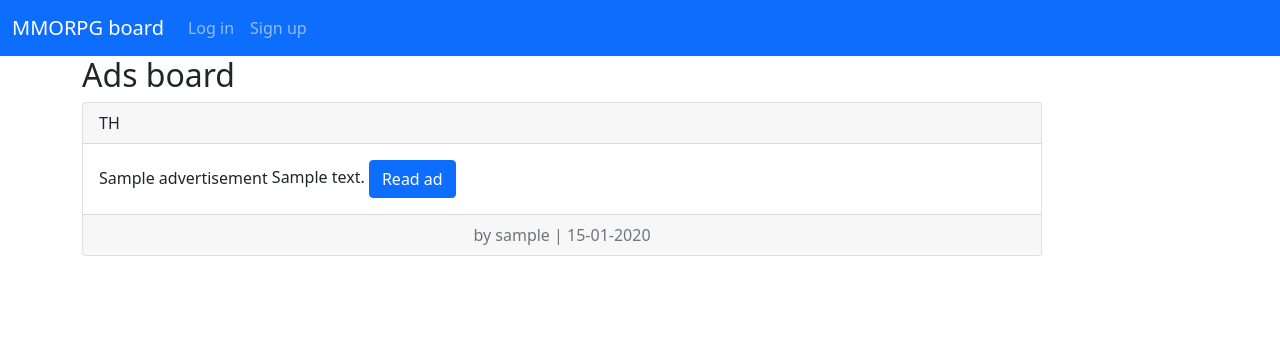
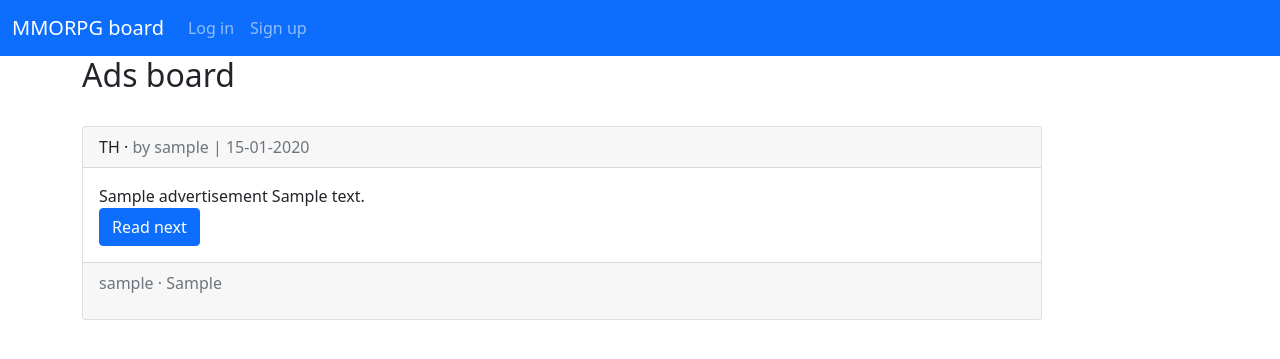
Before and after one commit to magusmgl/MMORPG_board, a Django app: page / in a window 1280 px wide. Shown: the top 359 px of the page. Run offline with Django 3.2, Linux system fonts and the light colour scheme; tables that the repository leaves empty hold one stand-in row (values such as "Sample post"); parts of the project's set-up code (start-up, migrations or seed data) failed here and were passed over; some libraries are stand-ins or nearby versions.

Commit message:
fix ad_list

```diff
--- a/templates/board/ad_list.html
+++ b/templates/board/ad_list.html
@@ -4,26 +4,31 @@
 
 {% block content %}
 <h2 xmlns="http://www.w3.org/1999/html">Ads board</h2>
+<br>
 {% for ad in ads_list %}
 <div class="card" style="width: 60rem;">
     <div class="card-header">
-        <span class="font-weight-bold ">{{ ad.category }} </span>
+        <span class="font-weight-bold ">{{ ad.category }} </span> &middot;
+        <span class="text-muted">by {{ ad.author }} | {{ ad.date|date:'d-m-Y' }}</span>
     </div>
     <div class="card-body">
         <span class="card-title">{{ ad.title }}</span>
         {{ ad.content_upload|safe|truncatewords_html:50 }}
 
-        <a href="{{ ad.get_absolute_url }}" class="btn btn-primary">Read ad</a>
-        {% if user.is_authenticated %}
-        <a href="{% url 'ad_edit' ad.pk %}" class="btn btn-primary">Edit ad</a>
-        <a href="{% url 'ad_delete' ad.pk %}" class="btn btn-primary">Delete ad</a>
-        {% endif %}
+        <br>
+        <a href="{{ ad.get_absolute_url }}" class="btn btn-primary">Read next</a>
+
     </div>
-    <div class="card-footer text-center text-muted">
-        <span class="text-muted">by {{ ad.author }} | {{ ad.date|date:'d-m-Y' }}</span>
+    <div class="card-footer text-muted">
+        {% for rep in ad.reply_set.all %}
+        <p>
+            <span class="font-weight-bold">
+                {{ rep.author }} &middot;
+            </span>
+            {{ rep }}
+        </p>
+        {% endfor %}
     </div>
-
-
 </div>
 <br>
 {% endfor %}
```
